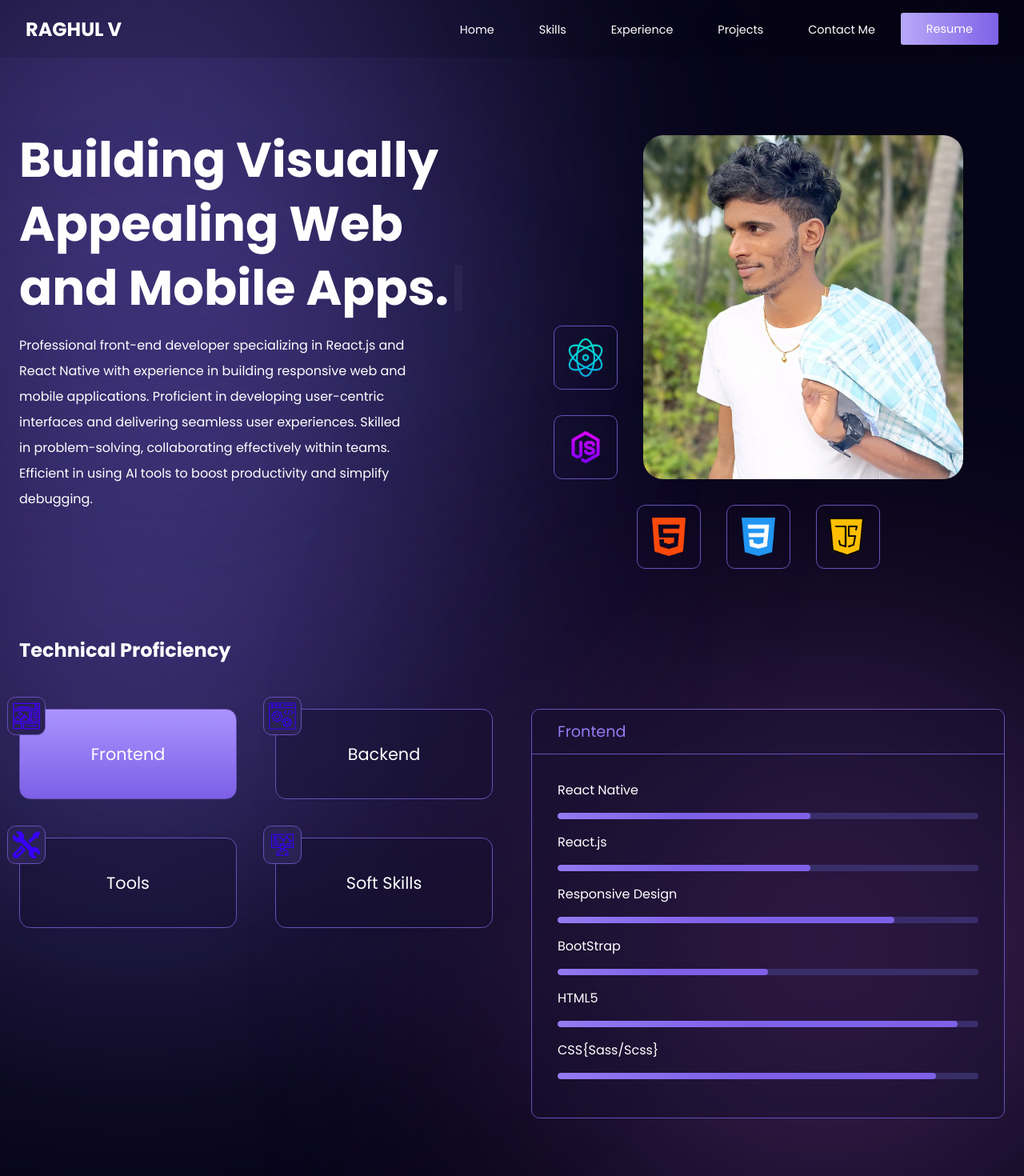
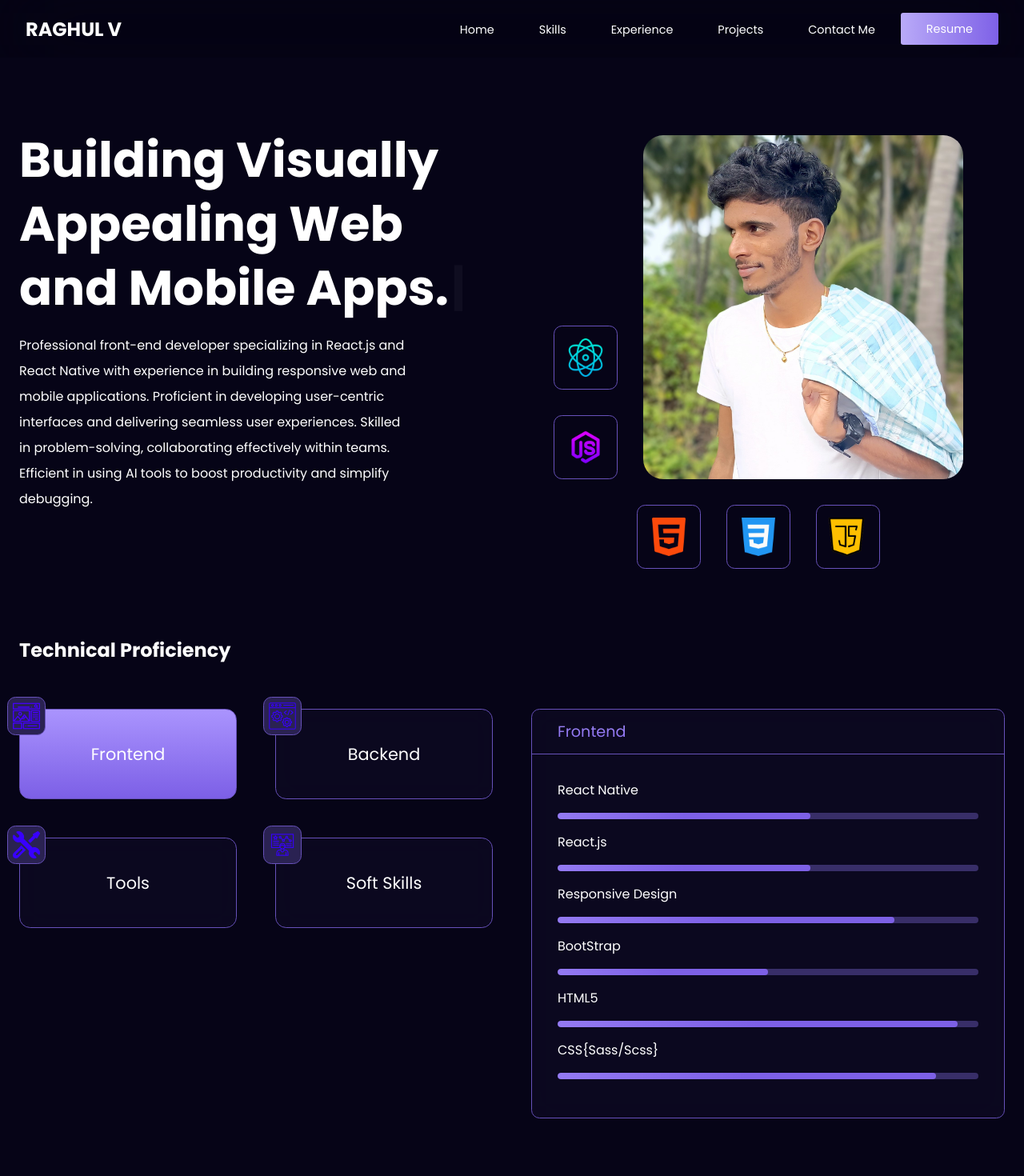
Before and after one commit to Raghul7S/PortfolioApp, a React (Create React App) app: page / in a window 1280 px wide. Shown: the top 1470 px of the page at 80% size. Built offline with nearby package versions, Linux system fonts and the light colour scheme.

Commit message:
bg color change

```diff
--- a/src/components/Contactme/Contact.jsx
+++ b/src/components/Contactme/Contact.jsx
@@ -5,8 +5,8 @@ import ContactForm from './ContactForm/ContactForm'
 
 const Contact = () => {
   return (
-    <section className="contact-container" id='contact'>
-        <h5>Contact Me</h5>
+    <section className="contact-container">
+        <h5 id='contact'>Contact Me</h5>
 
         <div className="contact-content">
             <div div style={{flex:1}}>
--- a/src/components/Hero/Hero.css
+++ b/src/components/Hero/Hero.css
@@ -3,23 +3,6 @@
   align-items: center;
   height: 100vh;
   margin-bottom: -100px;
-}
-
-.hero-container::after,
-.hero-container::before {
-  content: " ";
-  width: 28.125rem;
-  height: 28.125rem;
-  border-radius: 28.125rem;
-  background: #7c66e3;
-  position: absolute;
-  z-index: -1;
-  filter: blur(225px);
-}
-
-.hero-container::after {
-  top: -5rem;
-  left: -5rem;
 }
 
 .hero-content {
--- a/src/components/Skills/Skills.css
+++ b/src/components/Skills/Skills.css
@@ -1,29 +1,6 @@
 .skills-container {
   padding-top: 95px;
   position: relative;
-}
-
-.skills-container::after,
-.skills-container::before {
-  content: "";
-  width: 28rem;
-  height: 28rem;
-  border-radius: 28.125rem;
-  background: #7c66e3;
-  position: absolute;
-  z-index: -1;
-  filter: blur(200px);
-}
-
-.skills-container::after {
-  top: -3rem;
-  left: -5rem;
-}
-
-.skills-container::before {
-  background: #9e51b9;
-  bottom: 0rem;
-  right: 0rem;
 }
 
 .skills-container h5 {
```
